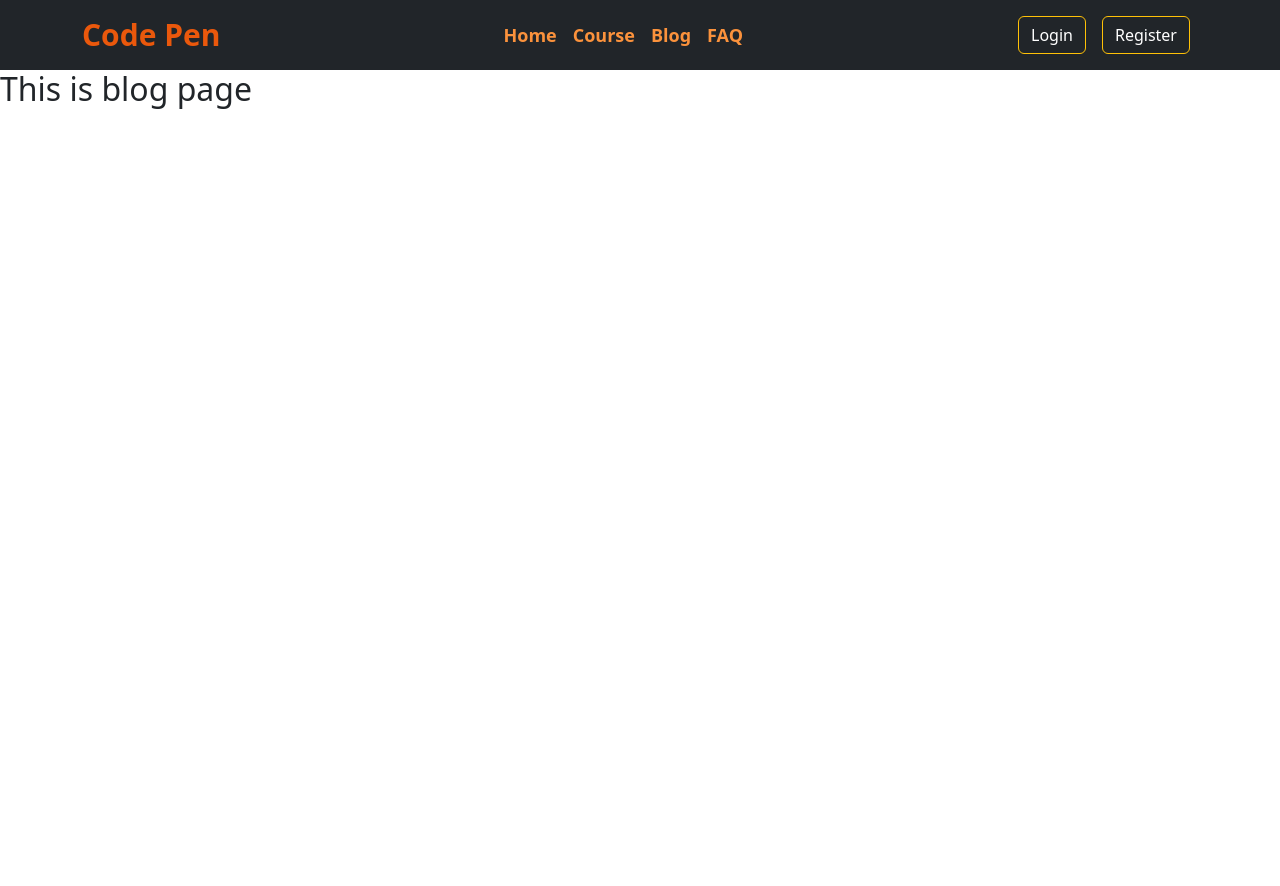
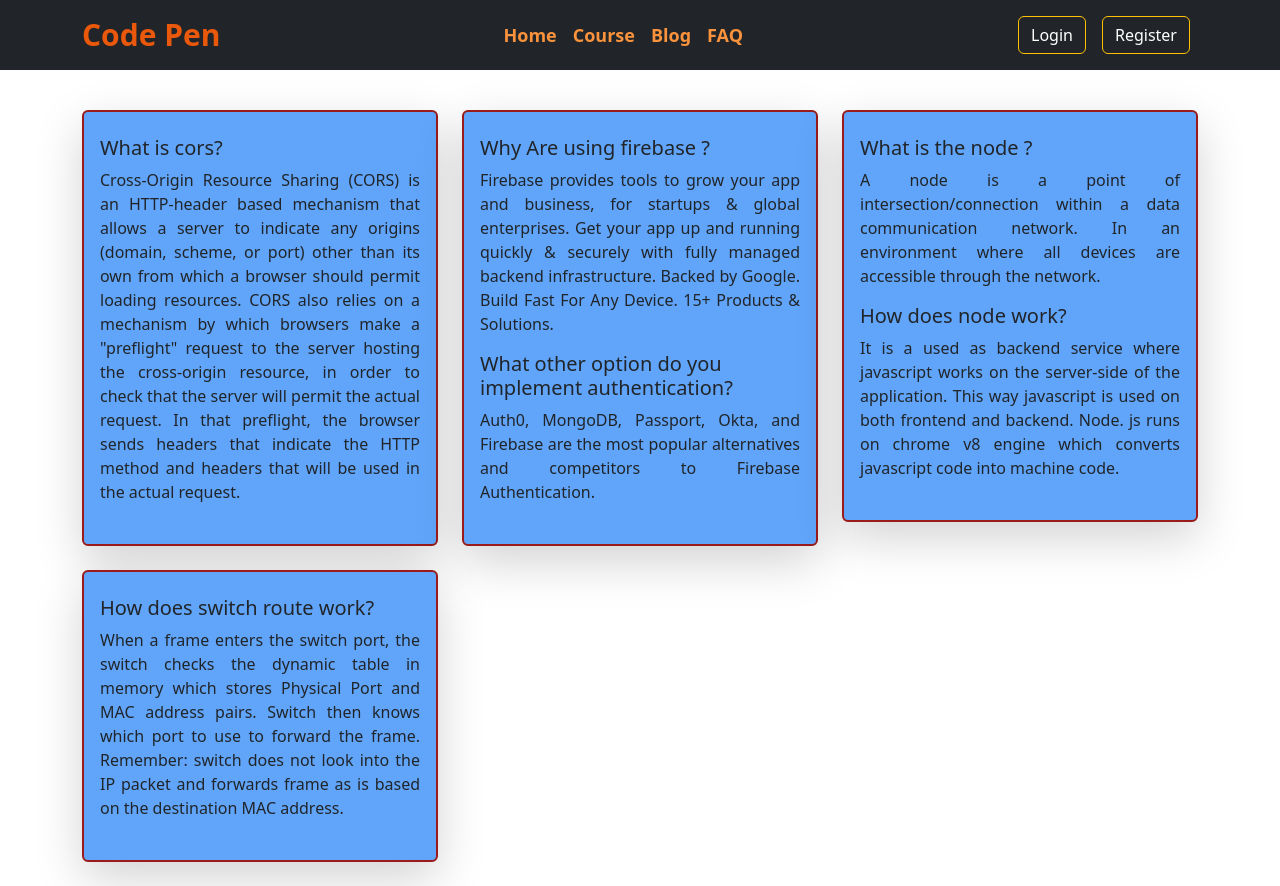
Before and after one commit to Arshad4320/learning-platform, a React (Create React App) app: page /blog in a window 1280 px wide. Before the commit the page ends 800 px from the top, so only its background shows below. Built offline with nearby package versions, Linux system fonts and the light colour scheme; no server answers.

Commit message:
blog part done

```diff
--- a/public/index.html
+++ b/public/index.html
@@ -1,14 +1,12 @@
 <!DOCTYPE html>
 <html lang="en">
+
 <head>
   <meta charset="utf-8" />
   <link rel="icon" href="%PUBLIC_URL%/favicon.ico" />
   <meta name="viewport" content="width=device-width, initial-scale=1" />
   <meta name="theme-color" content="#000000" />
-    <meta
-      name="description"
-      content="Web site created using create-react-app"
-    />
+  <meta name="description" content="Web site created using create-react-app" />
   <link rel="apple-touch-icon" href="%PUBLIC_URL%/logo192.png" />
   <!--
       manifest.json provides metadata used when your web app is installed on a
@@ -24,8 +22,9 @@
       work correctly both with client-side routing and a non-root public URL.
       Learn how to configure a non-root public URL by running `npm run build`.
     -->
-    <title>React App</title>
+  <title>Code Pen</title>
 </head>
+
 <body>
   <noscript>You need to enable JavaScript to run this app.</noscript>
   <div id="root"></div>
@@ -40,4 +39,5 @@
       To create a production bundle, use `npm run build` or `yarn build`.
     -->
 </body>
+
 </html>
--- a/src/Page/Blog/Blog.js
+++ b/src/Page/Blog/Blog.js
@@ -1,10 +1,41 @@
 import React from 'react';
+import { Col, Container, Row } from 'react-bootstrap';
 
 const Blog = () => {
     return (
-        <div>
-            <h2>This is blog page</h2>
-        </div>
+        <Container className='mt-10'>
+            <Row >
+                <Col sm="12" md="6" lg="4"  >
+                    <div className='bg-blue-400 border-2 border-red-800  py-4 px-3 rounded shadow-lg mb-4'>
+                        <h5>What is cors?</h5>
+                        <p className='text-justify'>Cross-Origin Resource Sharing (CORS) is an HTTP-header based mechanism that allows a server to indicate any origins (domain, scheme, or port) other than its own from which a browser should permit loading resources. CORS also relies on a mechanism by which browsers make a "preflight" request to the server hosting the cross-origin resource, in order to check that the server will permit the actual request. In that preflight, the browser sends headers that indicate the HTTP method and headers that will be used in the actual request.</p>
+                    </div>
+                </Col>
+                <Col sm="12" md="6" lg="4" >
+                    <div className='bg-blue-400 border-2 border-red-800  py-4 px-3 rounded shadow-lg mb-4'>
+                        <h5>Why Are using firebase ?</h5>
+                        <p className='text-justify'>Firebase provides tools to grow your app and business, for startups & global enterprises. Get your app up and running quickly & securely with fully managed backend infrastructure. Backed by Google. Build Fast For Any Device. 15+ Products & Solutions.</p>
+                        <h5>What other option do you implement authentication?</h5>
+                        <p className='text-justify'>Auth0, MongoDB, Passport, Okta, and Firebase are the most popular alternatives and competitors to Firebase Authentication.</p>
+                    </div>
+                </Col>
+                <Col sm="12" md="6" lg="4" >
+                    <div className='bg-blue-400 border-2 border-red-800  py-4 px-3 rounded shadow-lg mb-4'>
+                        <h5>What is the node ?</h5>
+                        <p className='text-justify '>A node is a point of intersection/connection within a data communication network. In an environment where all devices are accessible through the network. </p>
+                        <h5>How does node work?</h5>
+                        <p className='text-justify'>It is a used as backend service where javascript works on the server-side of the application. This way javascript is used on both frontend and backend. Node. js runs on chrome v8 engine which converts javascript code into machine code.</p>
+                    </div>
+                </Col>
+                <Col sm="12" md="6" lg="4"   >
+                    <div className='bg-blue-400 border-2 border-red-800  py-4 px-3 rounded shadow-lg mb-4'>
+                        <h5>How does switch route work?</h5>
+                        <p className='text-justify'>When a frame enters the switch port, the switch checks the dynamic table in memory which stores Physical Port and MAC address pairs. Switch then knows which port to use to forward the frame. Remember: switch does not look into the IP packet and forwards frame as is based on the destination MAC address.</p>
+                    </div>
+                </Col>
+
+            </Row>
+        </Container>
     );
 };
 
```
Also changed, not shown: package.json (line endings or trailing spaces). Lines whose indentation alone changed are shown as unchanged.
